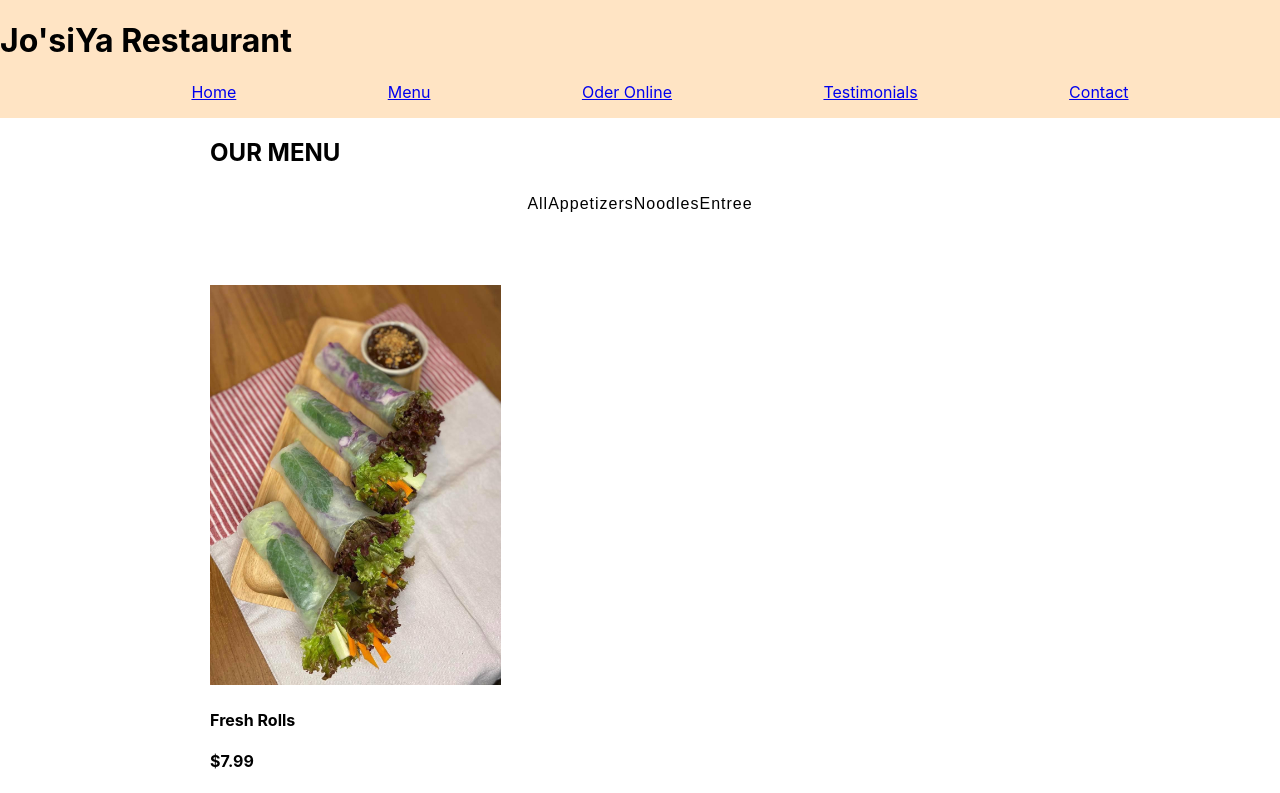
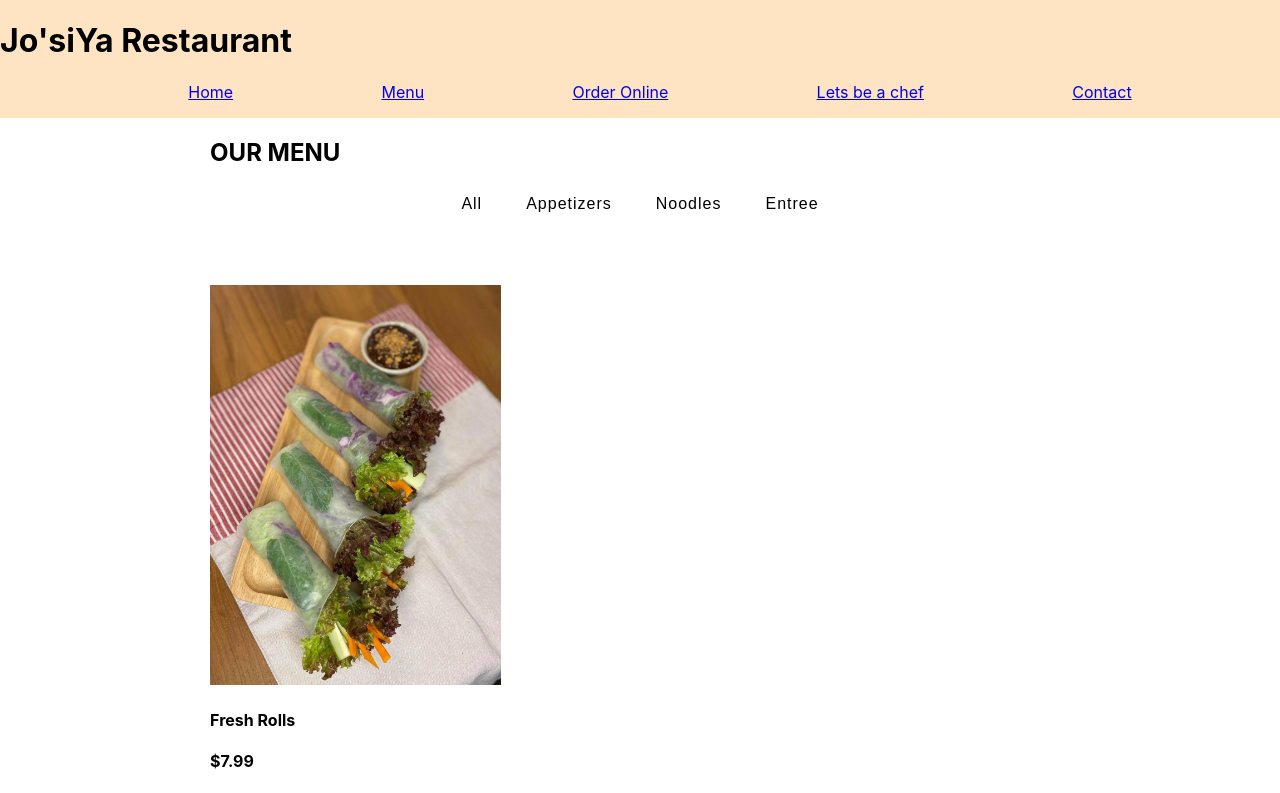
Before and after one commit to waruneeDinunzio/react-restaurant-menu, a React (Create React App) app: page /menu in a window 1280 px wide. Shown: the top 793 px of the page. Built offline with nearby package versions, Linux system fonts and the light colour scheme.

Commit message:
fixed bug: Menu is working

```diff
--- a/src/Components/Header.js
+++ b/src/Components/Header.js
@@ -9,8 +9,8 @@ const Header = () => {
                 <ul>
                 <li><Link to='/'>Home</Link></li>
                 <li><Link to='/menu'>Menu</Link></li>
-                <li><Link to='/oderOnline'>Oder Online</Link></li>
-                <li><Link to='/testimonials'>Testimonials</Link></li>
+                <li><Link to='/oderOnline'>Order Online</Link></li>
+                <li><Link to='/testimonials'>Lets be a chef</Link></li>
                 <li><Link to='/contact'>Contact</Link></li>
                 </ul>
             </nav>
--- a/src/pages/Categories.js
+++ b/src/pages/Categories.js
@@ -1,9 +1,11 @@
 import React from 'react';
 
 const Categories = ({ categories, filterFoods }) => {
+
   return (
     <div className="btn-container">
-      {categories.map((category, index) => {
+      {categories[0].map((category, index) => {
+
         return (
           <button
             type="button"
--- a/src/pages/Menu.js
+++ b/src/pages/Menu.js
@@ -1,21 +1,24 @@
 import React from 'react';
 import { useState } from 'react';
-import foods from '../data';
+import foodList from '../data';
 import Categories from './Categories';
-const allCategories = ['all', ...new Set(foods.map((food)=> food.category))]
+const allCategories = ['all', ...new Set(foodList.map((food)=> food.category))]
 
-const Menu = ({foods},{setMenuItems}) => {
+const Menu = ({foods,setMenuItems}) => {
   const [categories, setCategories] = useState([allCategories]);
 
   const filterItems = (category) => {
-    if (category === 'all') {
-      setMenuItems(foods);
-      return;
-    }
-    const newFoods = foods.filter((food) => food.category === category);
+    //console.log("clicked",category)
+    //console.log(foodList)
+     if (category === 'all') {
+      setMenuItems(foodList);
+      return
+     }
+
+   const newFoods = foodList.filter((food) => food.category === category);
     setMenuItems(newFoods);
   };
-    console.log({foods})
+    //console.log({foods})
 
     // const [menuItem, setMenuItems] = useState(foods);
     // const [categories, setCategories] = useState([]);
@@ -32,16 +35,17 @@ const Menu = ({foods},{setMenuItems}) => {
     return (
         <div>
         <h2>OUR MENU</h2>
-        <Categories categories={categories} filterItems={filterItems} />
+        <Categories categories={categories} filterFoods={filterItems} />
         {foods.map((menuItem) => {
-        //const { id, title, img, desc, price } = menuItem;
+        const { id, title, img, desc, price } = menuItem;
+        {/* line 40 come from this:
         const id= menuItem.id
         const title = menuItem.title
         const {img} = menuItem
         const {desc} = menuItem
-        const {price} = menuItem
+        const {price} = menuItem */}
+
         return (
-
             <div key={id} className='menu-item'>
             <img src={img} alt={title} className='photo' />
             <div className='item-info'>
```
Also changed, not shown: src/pages/App.js (+1 -12 lines).
